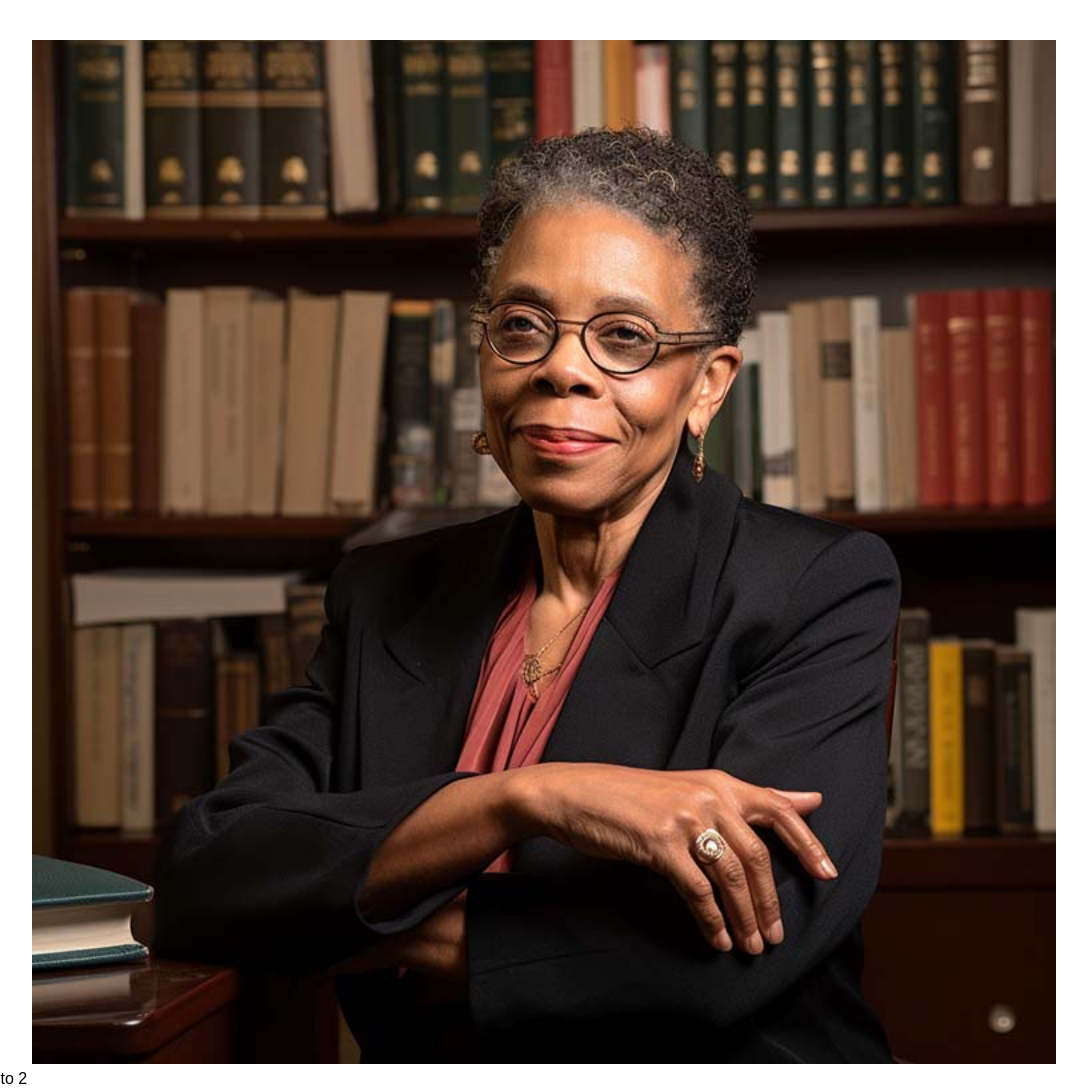
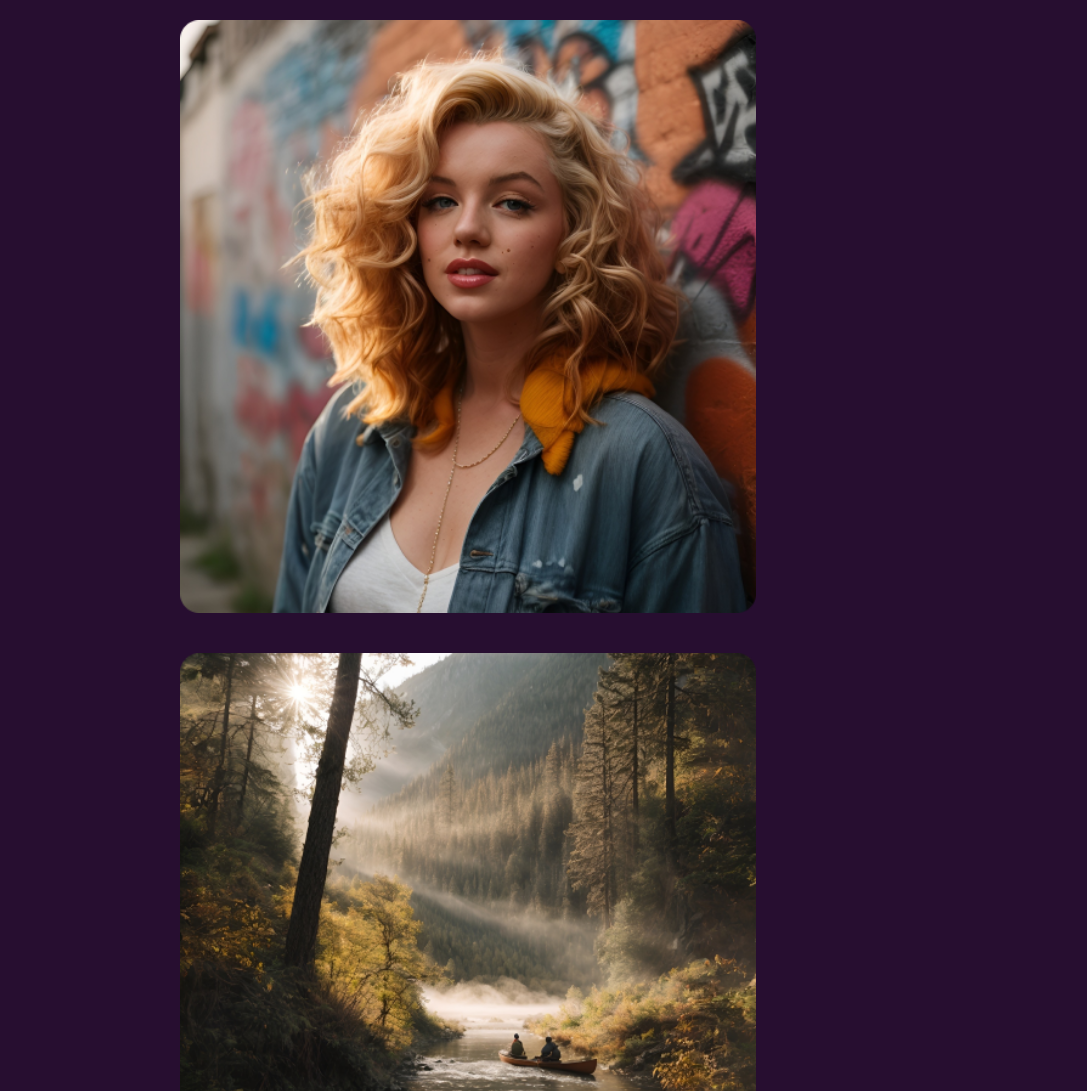
Before and after one commit to elliottwaissbluth/elliottwaissbluth.github.io, a plain HTML site: page index.html in a window 1280 px wide. Shown: the top 1091 px of the page, without its empty margins (172-1259 px from the left). Drawn offline with Linux system fonts and the light colour scheme.

Commit message:
scaffolding

```diff
--- a/index.html
+++ b/index.html
@@ -4,16 +4,33 @@
     <meta charset="UTF-8">
     <title>Photo Gallery</title>
     <style>
-        body { font-family: Arial, sans-serif; margin: 0; padding: 0; }
-        .image-container { width: 100%; text-align: center; margin-top: 20px; }
-        img { width: 80%; margin: 20px 0; }
+        body {
+            font-family: Arial, sans-serif;
+            margin: 0;
+            padding: 0;
+            background: #270e30; /* Optional: added a background color */
+        }
+        .image-container {
+            width: 100%;
+            text-align: center;
+            margin-top: 20px;
+        }
+        .image-container img {
+            width: 45%;
+            margin: 20px auto; /* This will center the image and add margin */
+            display: block; /* This will prevent images from sitting side by side */
+        }
+        /* Added vertical spacing between images */
+        .image-container img:not(:first-child) {
+            margin-top: 40px;
+        }
     </style>
 </head>
 <body>
 
 <div class="image-container">
-    <img src="photos/_2.jpg" alt="Photo 1">
-    <img src="photos/_4.jpg" alt="Photo 2">
+    <img src="photos/2.png" alt="Photo 1">
+    <img src="photos/4.png" alt="Photo 2">
     <img src="photos/1_s.jpg" alt="Photo 3">
     <img src="photos/2.jpg" alt="Photo 4">
 </div>
```
Also changed, not shown: photos/2.png (renamed from photos/_2.png), photos/4.png (renamed from photos/_4.png).
